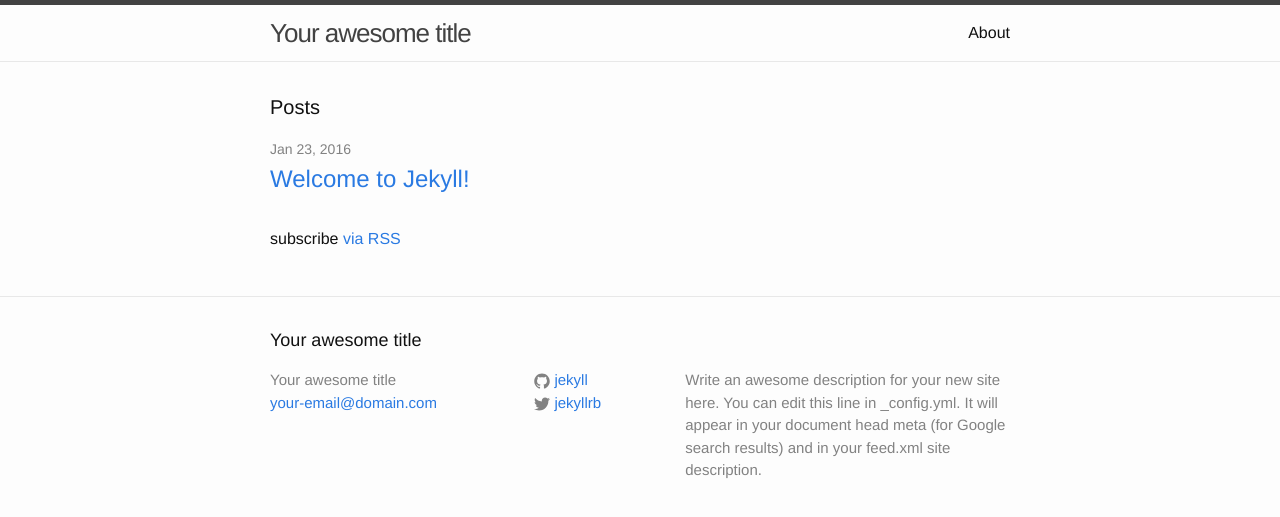
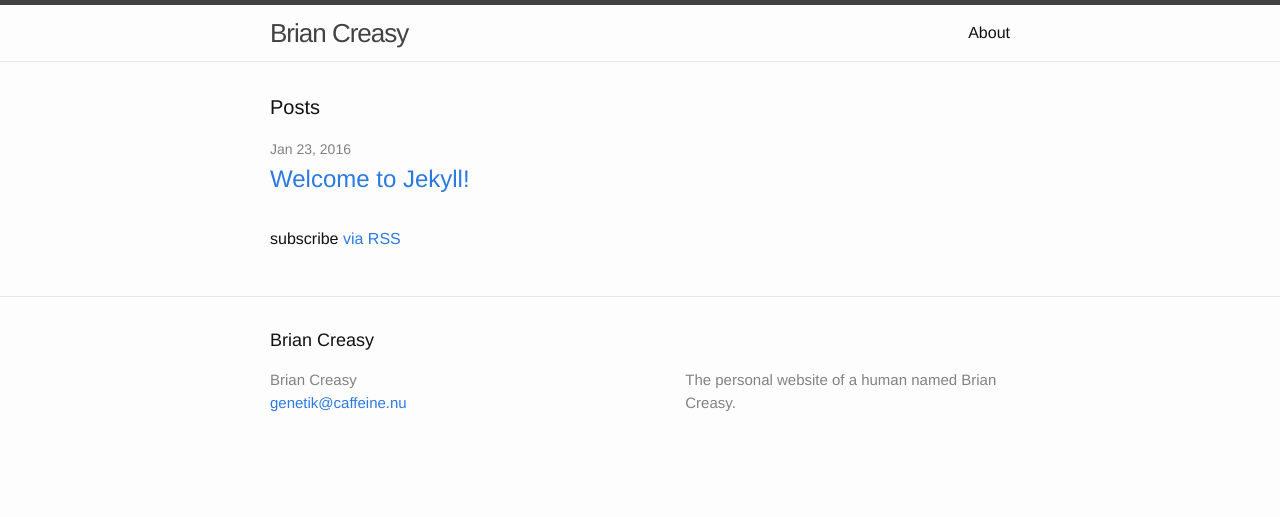
Before and after one commit to bcreasy/bcreasy.github.io, a Jekyll site: the page built from index.html, in a window 1280 px wide. Shown: the top 517 px of the page. Built offline with Jekyll 4.4.1, drawn with Linux system fonts in a browser that asks for light colours; the list of posts is cut into pages by our own code.

Commit message:
port over configs

```diff
--- a/_config.yml
+++ b/_config.yml
@@ -6,16 +6,61 @@
 # 'jekyll serve'. If you change this file, please restart the server process.
 
 # Site settings
-title: Your awesome title
-email: your-email@domain.com
-description: > # this means to ignore newlines until "baseurl:"
-  Write an awesome description for your new site here. You can edit this
-  line in _config.yml. It will appear in your document head meta (for
-  Google search results) and in your feed.xml site description.
+title: Brian Creasy
+subtitle: spiral out. keep going.
+author: Brian J. Creasy
+email: genetik@caffeine.nu
+description: The personal website of a human named Brian Creasy.
 baseurl: "" # the subpath of your site, e.g. /blog
-url: "http://yourdomain.com" # the base hostname & protocol for your site
-twitter_username: jekyllrb
-github_username:  jekyll
+url: "http://www.briancreasy.com"
 
-# Build settings
+# code paths
+source: .
+destination: _site
+plugins_dir: _plugins
+layouts_dir: _layouts
+data_dir: _data
+includes_dir: _includes
+
+# site paths
+root: /
+
+# Handling Reading
+safe: false # safe mode: if true, disable plugins and ignore symlinks
+include:
+  - ".htaccess"
+  - ".well-known"
+exclude: []
+keep_files:
+  - ".git"
+  - ".svn"
+encoding: "utf-8"
+markdown_ext: "markdown,mkdown,mkdn,mkd,md"
+
+# Filtering Content
+show_drafts: null
+limit_posts: 0
+future: false
+unpublished: false
+
+# Plugins
+whitelist: []
+gems:
+  - jekyll-paginate
+
+# Conversion
 markdown: kramdown
+highlighter: rouge
+excerpt_separator: "<!-- more -->"
+
+# Outputting
+permalink: /log/:year/:month/:day/:title/
+paginate_path: /page:num
+timezone: America/Chicago
+locale: en_US
+paginate: 5
+pagination_dir: log
+category_dir: log/categories
+date_format: "%F %T"
+excerpt_link: "Read on &rarr;"
+titlecase: true
```
